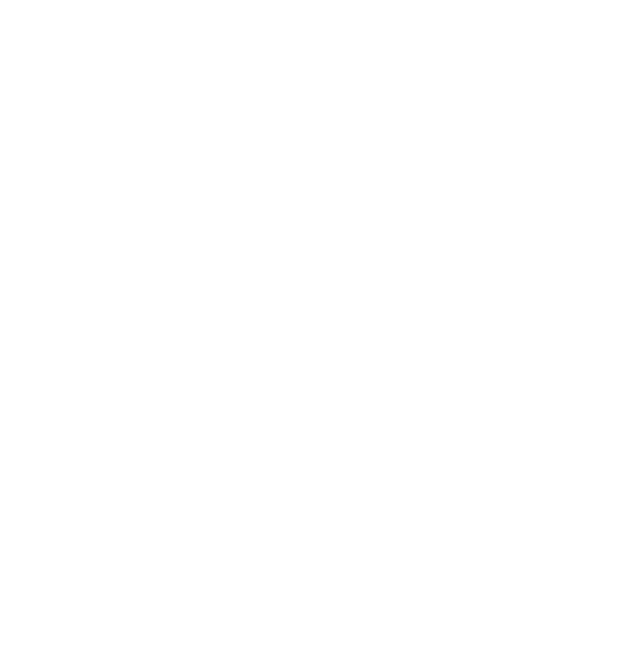
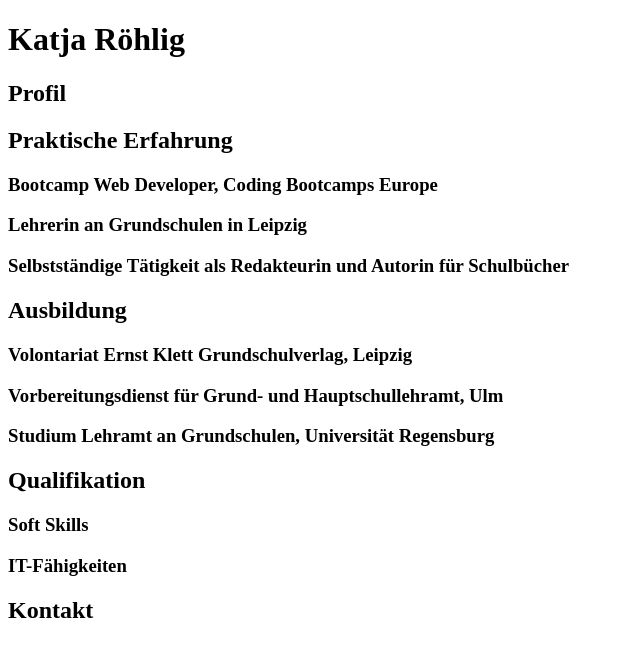
Before and after one commit to katja-roehlig/My-curriculum-vitae, a plain HTML site: page index.html in a window 1280 px wide. Shown: the whole page, without its empty margins (0-640 px from the left). Drawn offline with Linux system fonts and the light colour scheme.

Commit message:
First content

```diff
--- a/index.html
+++ b/index.html
@@ -11,6 +11,53 @@
 </head>
 
 <body>
+    <header>
+        <h1>Katja Röhlig</h1>
+    </header>
+    <main>
+        <article>
+            <h2>Profil</h2>
+        </article>
+        <article>
+            <h2>Praktische Erfahrung</h2>
+            <section>
+                <h3>Bootcamp Web Developer, Coding Bootcamps Europe</h3>
+            </section>
+            <section>
+                <h3>Lehrerin an Grundschulen in Leipzig</h3>
+            </section>
+            <section>
+                <h3>Selbstständige Tätigkeit als Redakteurin und Autorin für Schulbücher</h3>
+            </section>
+        </article>
+        <article>
+            <h2>Ausbildung</h2>
+            <section>
+                <h3>Volontariat Ernst Klett Grundschulverlag, Leipzig</h3>
+            </section>
+            <section>
+                <h3>Vorbereitungsdienst für Grund- und Hauptschullehramt, Ulm</h3>
+            </section>
+            <section>
+                <h3>Studium Lehramt an Grundschulen, Universität Regensburg</h3>
+            </section>
+        </article>
+        <article>
+            <h2>Qualifikation</h2>
+            <section>
+                <h3>Soft Skills</h3>
+            </section>
+            <section>
+                <h3>IT-Fähigkeiten</h3>
+            </section>
+        </article>
+        <article>
+            <h2>Kontakt</h2>
+        </article>
+
+    </main>
+
+
 
 </body>
 
```
